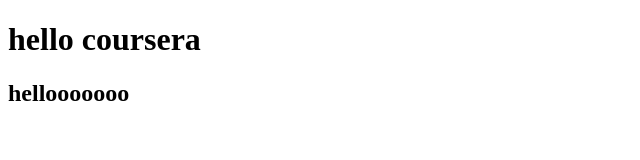
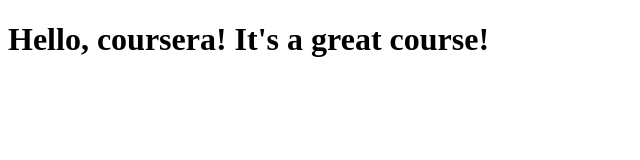
Before and after one commit to mrabcyr/coursera-test, a plain HTML site: page index.html in a window 1280 px wide. Shown: the whole page, without its empty margins (0-640 px from the left). Drawn offline with Linux system fonts and the light colour scheme.

Commit message:
index.html

```diff
--- a/index.html
+++ b/index.html
@@ -6,7 +6,6 @@
     <title>Hello Coursera</title>
 </head>
 <body>
-    <h1 class="hello-coursera">hello coursera</h1>
-    <h2 class="hellooooooo">hellooooooo</h2>
+    <h1 class="hello-coursera">Hello, coursera! It's a great course!</h1>
 </body>
 </html>
```
